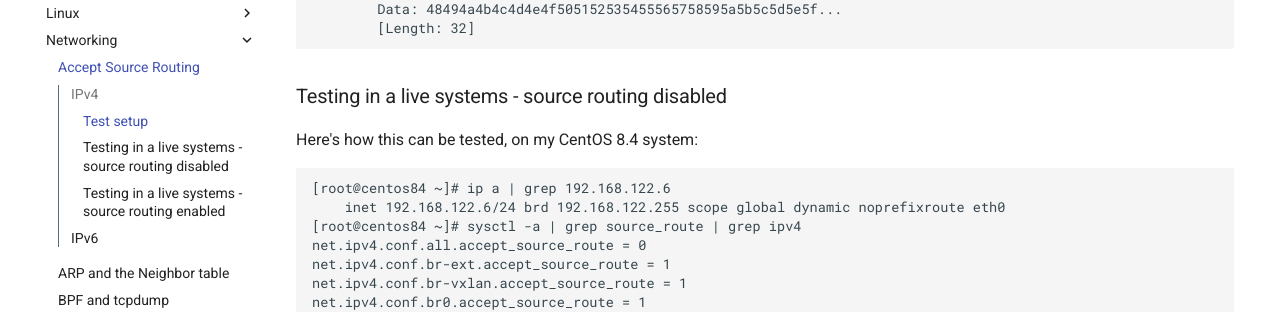
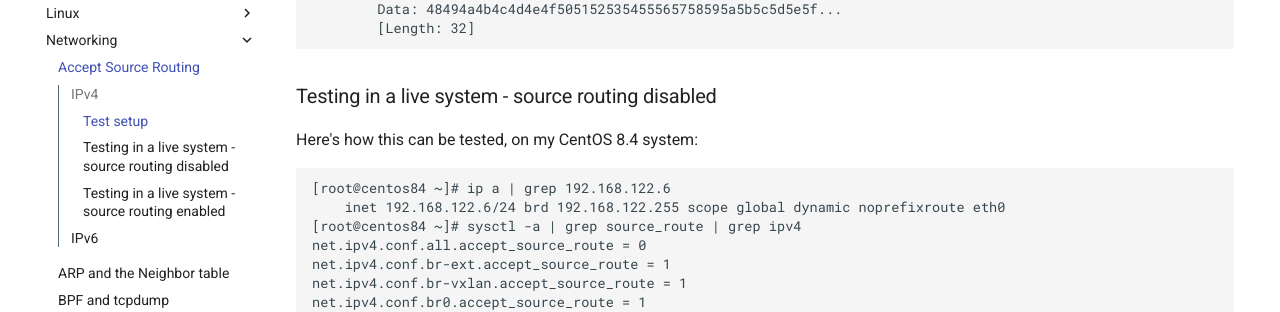
Before and after one commit to andreaskaris/blog, an MkDocs documentation site: the page built from docs/networking/accept-source-routing.md, in a window 1280 px wide and 900 px high, scrolled down 2307 px. Shown: the part 176-488 px from the top of the window. Built offline with MkDocs 1.6.1 and Material for MkDocs 9.7.7, drawn with Linux system fonts in a browser that asks for light colours; some of the changed text lies outside the part shown.

Commit message:
accept source routing

```diff
--- a/docs/networking/accept-source-routing.md
+++ b/docs/networking/accept-source-routing.md
@@ -116,7 +116,7 @@ Internet Control Message Protocol
         [Length: 32]
 ~~~
 
-### Testing in a live systems - source routing disabled
+### Testing in a live system - source routing disabled
 
 Here's how this can be tested, on my CentOS 8.4 system:
 ~~~
@@ -250,7 +250,7 @@ Jan 21 10:01:08 centos84 kernel: IPv4: source route option 192.168.122.1 -> 192.
 ^C
 ~~~
 
-### Testing in a live systems - source routing enabled
+### Testing in a live system - source routing enabled
 
 Now, I tested enabling source routing with `net.ipv4.conf.all.accept_source_route = 1`:
 ~~~
```
